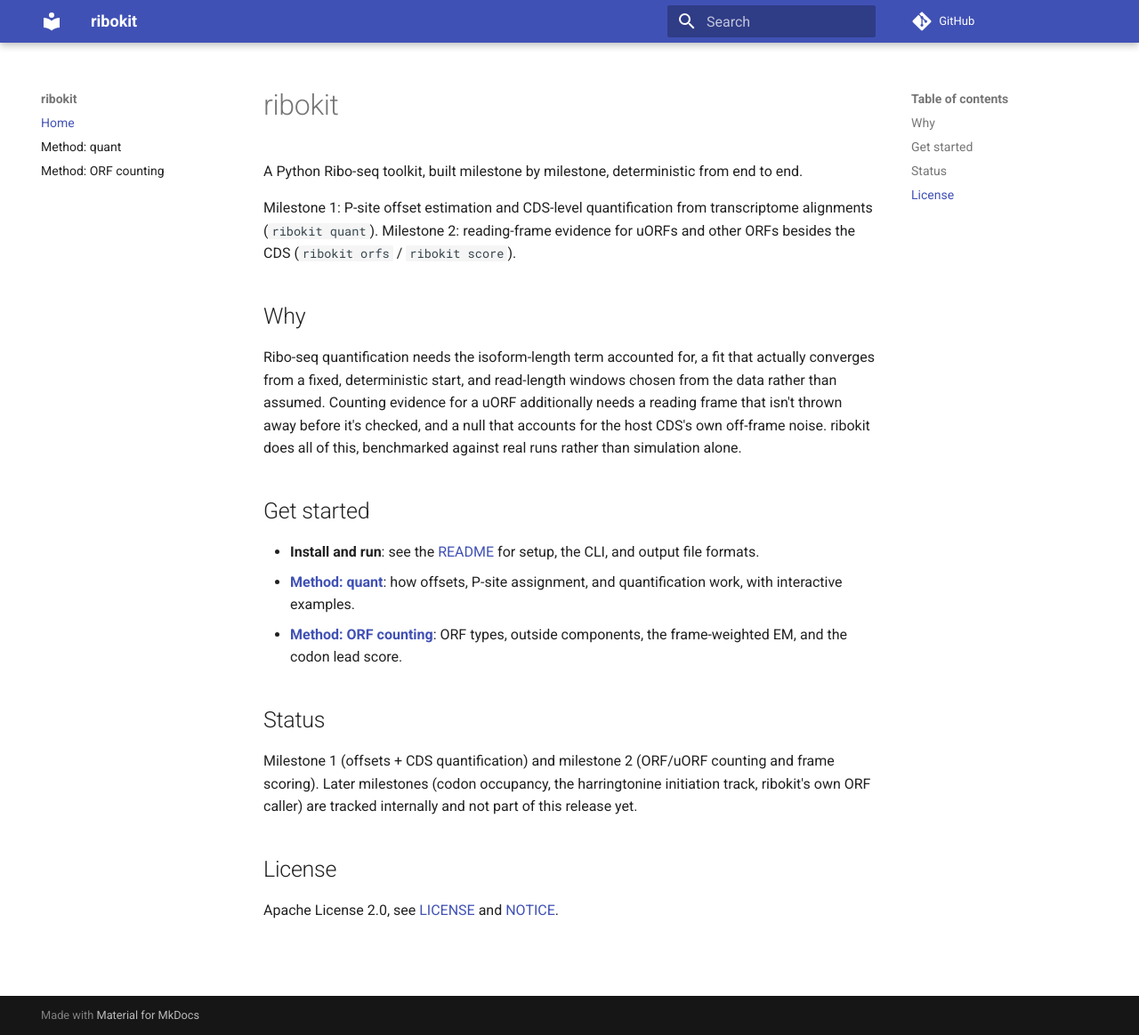
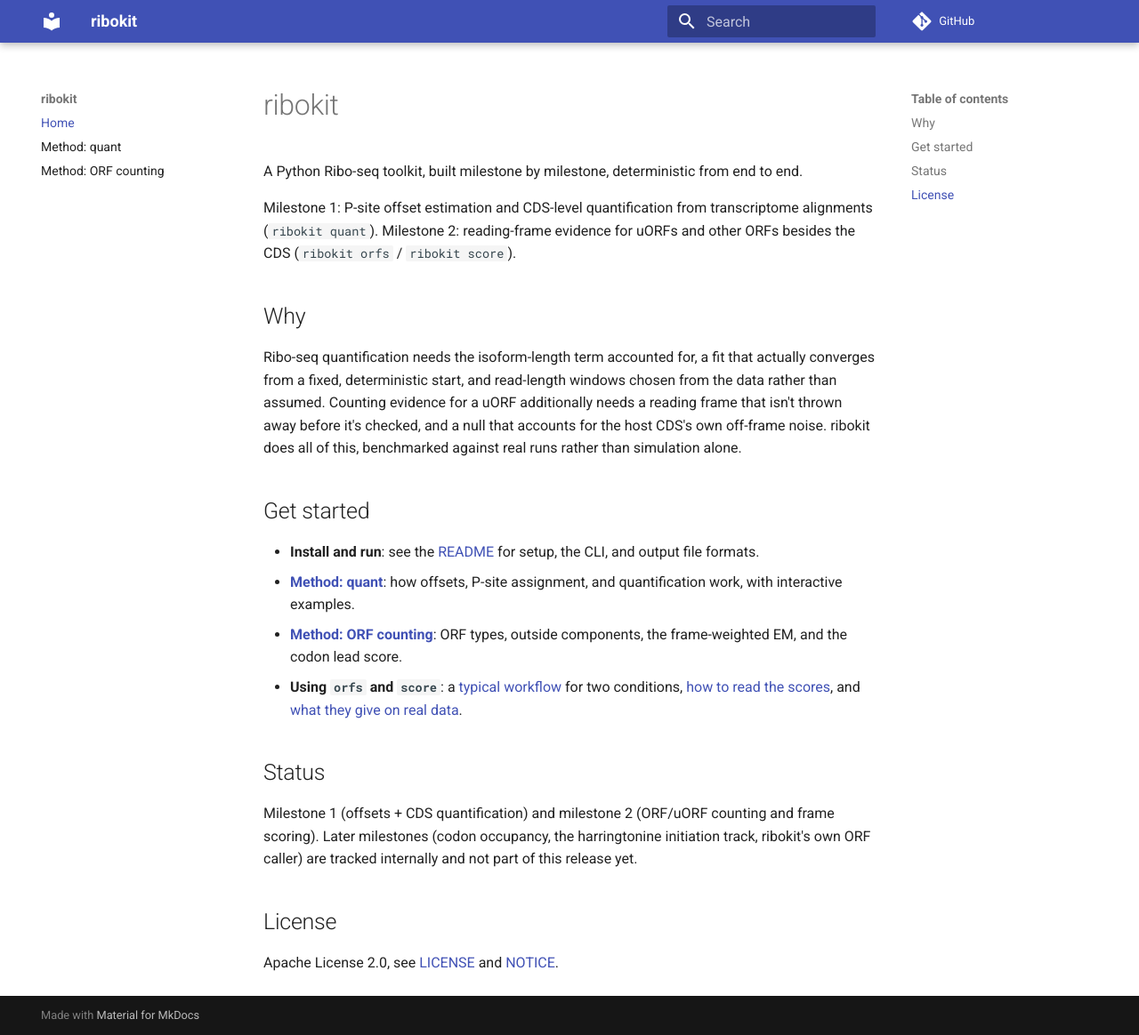
Before and after one commit to katarinagresova/ribokit, an MkDocs documentation site: the page built from docs/index.md, in a window 1280 px wide and 1164 px high. Shown: the whole window at 89% size. Built offline with MkDocs 1.6.1 and Material for MkDocs 9.7.7, drawn with Linux system fonts in a browser that asks for light colours; comment, search, counter and statistics services are not loaded.

Commit message:
docs: link the workflow, reading the results and validation from the home page

```diff
--- a/docs/index.md
+++ b/docs/index.md
@@ -26,6 +26,9 @@ simulation alone.
   quantification work, with interactive examples.
 - **[Method: ORF counting](orfs.md)**: ORF types, outside components, the
   frame-weighted EM, and the codon lead score.
+- **Using `orfs` and `score`**: a [typical workflow](orfs.md#typical-workflow)
+  for two conditions, [how to read the scores](orfs.md#reading-the-results),
+  and [what they give on real data](orfs.md#validation-on-real-data).
 
 ## Status
 
```
